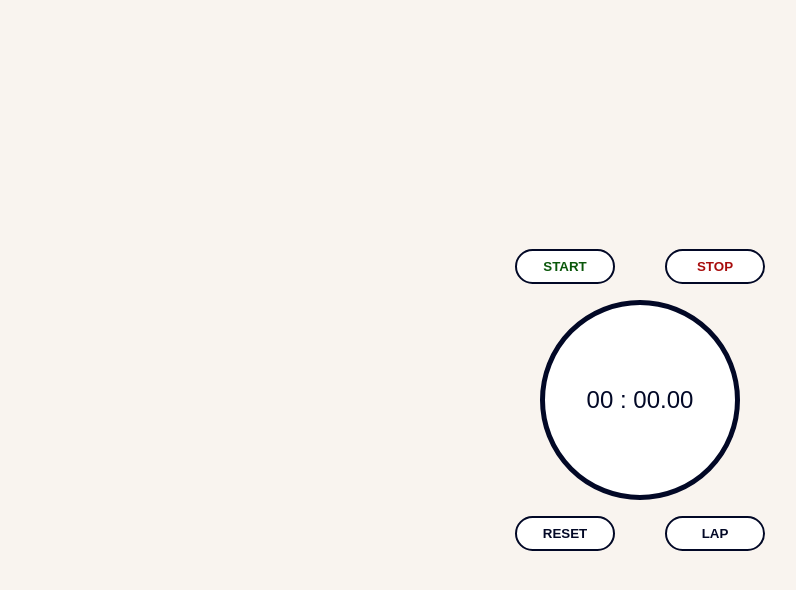
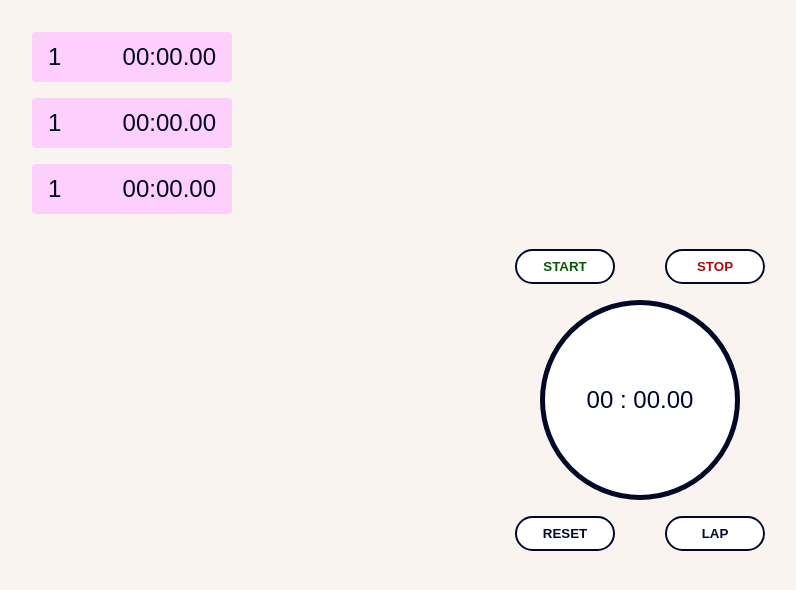
Before and after one commit to BSlaven/Stopwatch, a plain HTML site: page index.html in a window 1280 px wide. Shown: the whole page, without its empty margins (0-796 px from the left). Drawn offline with Linux system fonts and the light colour scheme.

Commit message:
create static lap time container

```diff
--- a/index.html
+++ b/index.html
@@ -9,6 +9,20 @@
 </head>
 <body>
   <div class="container" id="container">
+    <div class="laps-container" id="laps-container">
+      <div class="lap" id="lap">
+        <p class="lap-number" id="lap-number">1</p>
+        <p class="lap-time" id="lap-time">00:00.00</p>
+      </div>
+      <div class="lap" id="lap">
+        <p class="lap-number" id="lap-number">1</p>
+        <p class="lap-time" id="lap-time">00:00.00</p>
+      </div>
+      <div class="lap" id="lap">
+        <p class="lap-number" id="lap-number">1</p>
+        <p class="lap-time" id="lap-time">00:00.00</p>
+      </div>
+    </div>
     <div class="start-buttons" id="start-buttons">
       <button class="start" id="start">start</button>
       <button class="stop" id="stop">stop</button>
--- a/styles.css
+++ b/styles.css
@@ -8,6 +8,7 @@
   --main-bg-color: #f9f4ef;
   --stopwatch-bg-color: #fff;
   --main-accent-color: #020826;
+  --secondary-accent-color: rgb(253, 207, 251);
   --accent-green-color: rgb(10, 87, 10);
   --accent-green-red: rgb(168, 13, 13);
 }
@@ -43,6 +44,26 @@ body {
 
 .stopwatch:active {
   scale: 0.98;
+}
+
+.laps-container {
+  display: flex;
+  flex-direction: column;
+  position: absolute;
+  top: 2rem;
+  left: 2rem;
+}
+
+.lap {
+  width: 200px;
+  height: 50px;
+  padding: 0.5rem 1rem;
+  background-color: var(--secondary-accent-color);
+  border-radius: 4px;
+  display: flex;
+  justify-content: space-between;
+  align-items: center;
+  margin-bottom: 1rem;
 }
 
 .start-buttons {
```
Lines whose indentation alone changed are shown as unchanged.
